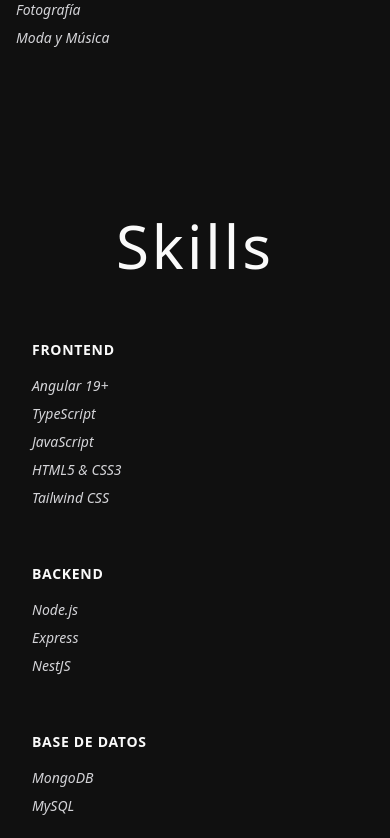
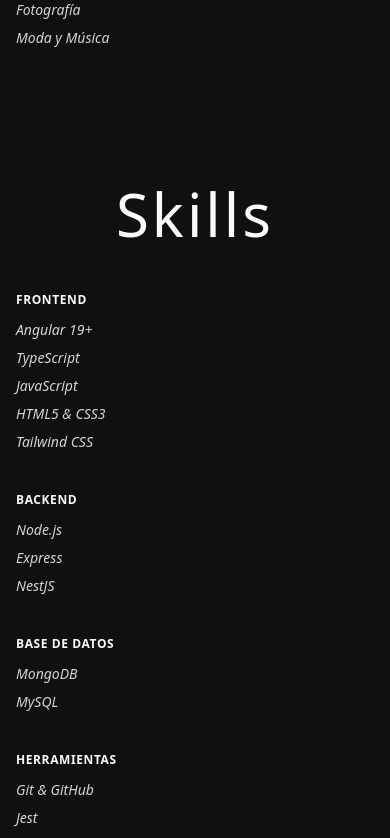
Before and after one commit to AlvaroPdev/portfolio, an Angular app: page / in a window 390 px wide. Shown: the part 1900-2738 px from the top of the page. Built offline with nearby package versions, Linux system fonts and the light colour scheme; a web font is replaced by a local one.

Commit message:
style: Adjust responsive padding, margins, gaps, and font sizes in the skills section and correct the page title capitalization.

```diff
--- a/src/app/components/skills/skills.css
+++ b/src/app/components/skills/skills.css
@@ -1,15 +1,15 @@
 @reference "tailwindcss";
 
 .skills-container {
-    @apply flex flex-col items-center justify-center px-8 py-24;
+    @apply flex flex-col items-center justify-center px-4 md:px-8 py-16 md:py-24;
 }
 
 .skills-title {
-    @apply text-6xl text-zinc-50 text-center mb-16 font-light tracking-[0.05em];
+    @apply text-6xl text-zinc-50 text-center mb-12 md:mb-16 font-light tracking-[0.05em];
 }
 
 .skills-grid {
-    @apply grid grid-cols-1 md:grid-cols-2 lg:grid-cols-3 gap-12 max-w-6xl w-full;
+    @apply grid grid-cols-1 md:grid-cols-2 lg:grid-cols-3 gap-8 md:gap-12 max-w-7xl w-full;
 }
 
 .skill-category {
@@ -17,7 +17,7 @@
 }
 
 .skill-category h3 {
-    @apply text-sm font-bold mb-4 tracking-wider;
+    @apply text-xs md:text-sm font-bold mb-3 md:mb-4 tracking-wider;
 }
 
 .skill-category p {
--- a/src/index.html
+++ b/src/index.html
@@ -3,7 +3,7 @@
 
 <head>
   <meta charset="utf-8">
-  <title>Álvaro Paredes — Frontend Developer | Angular · IBM</title>
+  <title>Alvaro Paredes — Frontend Developer | Angular · IBM</title>
   <base href="/">
   <meta name="viewport" content="width=device-width, initial-scale=1">
   <meta name="color-scheme" content="dark">
```
